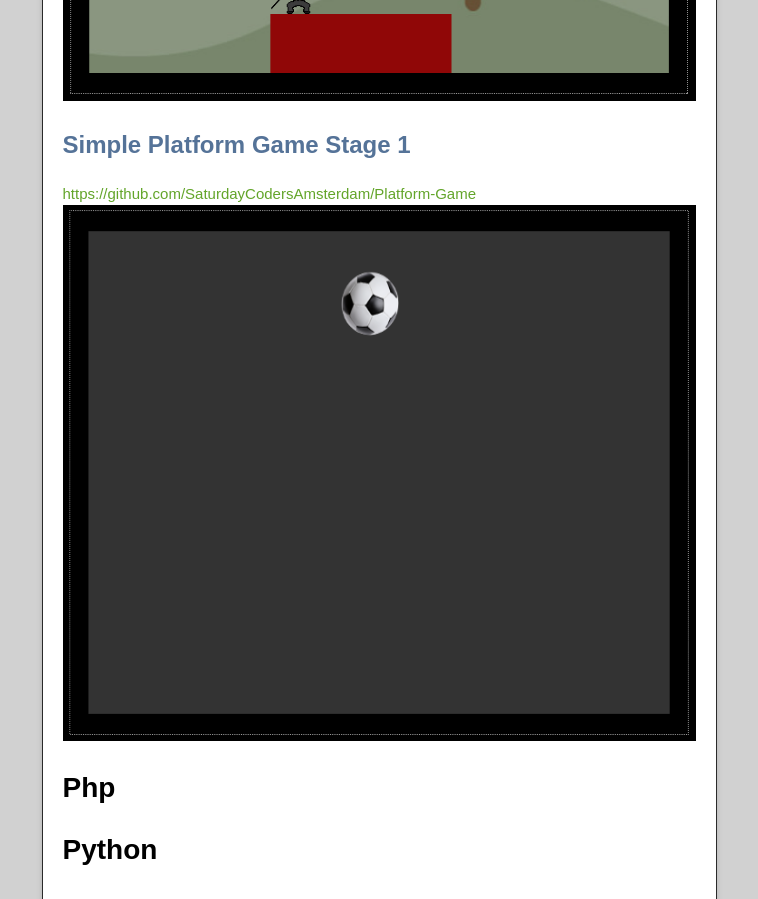
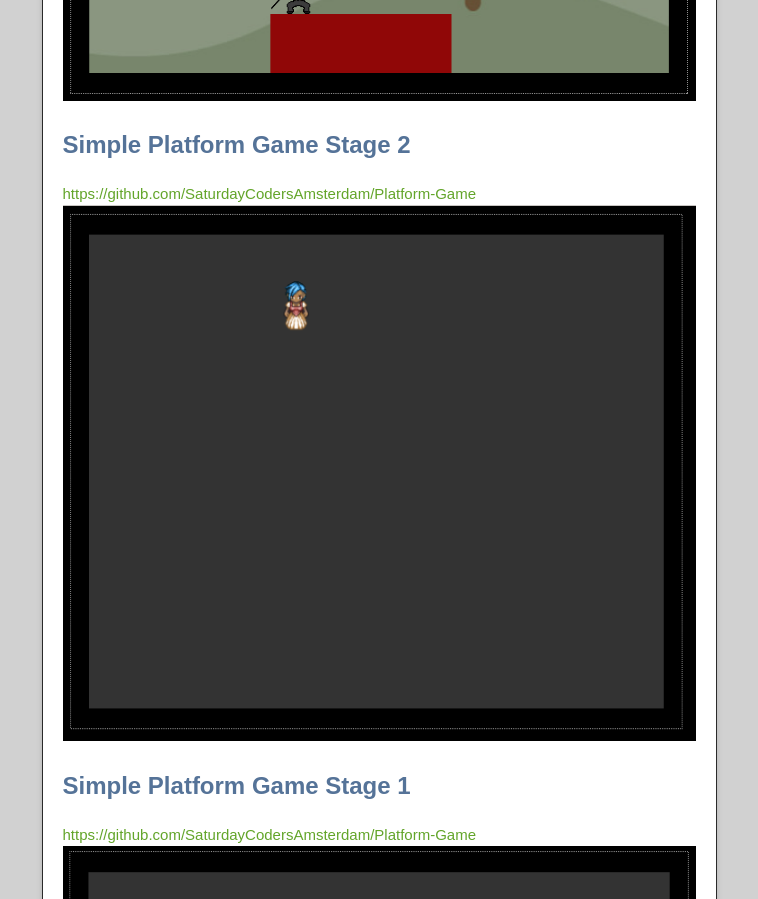
Before and after one commit to SaturdayCodersAmsterdam/SaturdayCodersAmsterdam.github.io, a plain HTML site: page index.html in a window 1280 px wide. Shown: the part 1040-1939 px from the top of the page, without its empty margins (261-1019 px from the left). Drawn offline with nearby package versions, Linux system fonts and the light colour scheme.

Commit message:
stage2 added

```diff
--- a/index.html
+++ b/index.html
@@ -43,16 +43,14 @@
           <a href="https://github.com/SaturdayCodersAmsterdam/Platform-Game">https://github.com/SaturdayCodersAmsterdam/Platform-Game</a>
           <img src="Stage5.png" height="536" width="699"/></body>
 
+            <h2>Simple Platform Game Stage 2</h2>
+            <a href="https://github.com/SaturdayCodersAmsterdam/Platform-Game">https://github.com/SaturdayCodersAmsterdam/Platform-Game</a>
+            <img src="Stage2.png" height="536" width="699"/>
+
 
           <h2>Simple Platform Game Stage 1</h2>
           <a href="https://github.com/SaturdayCodersAmsterdam/Platform-Game">https://github.com/SaturdayCodersAmsterdam/Platform-Game</a>
-          <img src="Stage1.png" height="536" width="699"/></body>
-
-
-
-
-
-
+          <img src="Stage1.png" height="536" width="699"/>
 
 
           <h1>Php</h1>
```
Also changed, not shown: Stage2.png (added).
